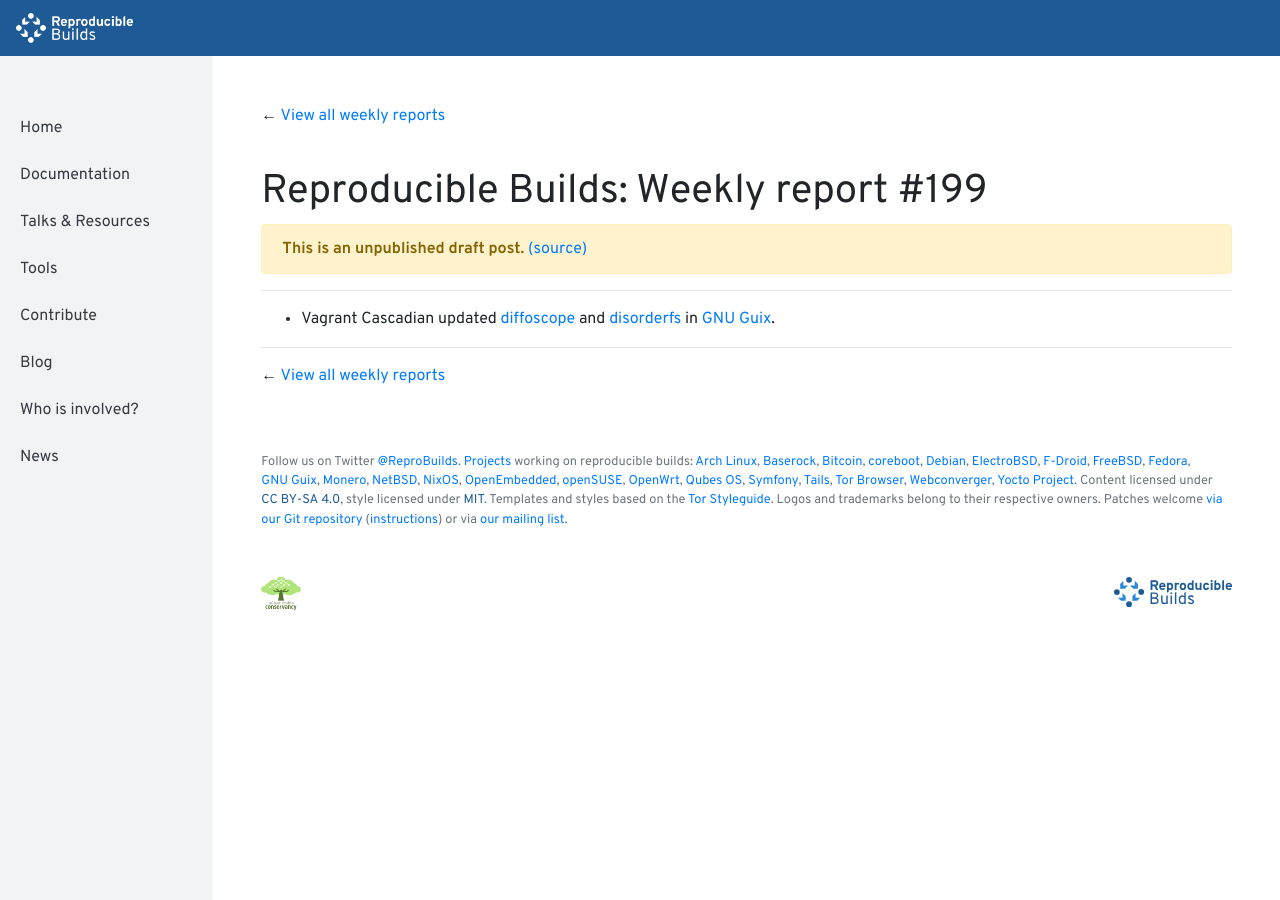
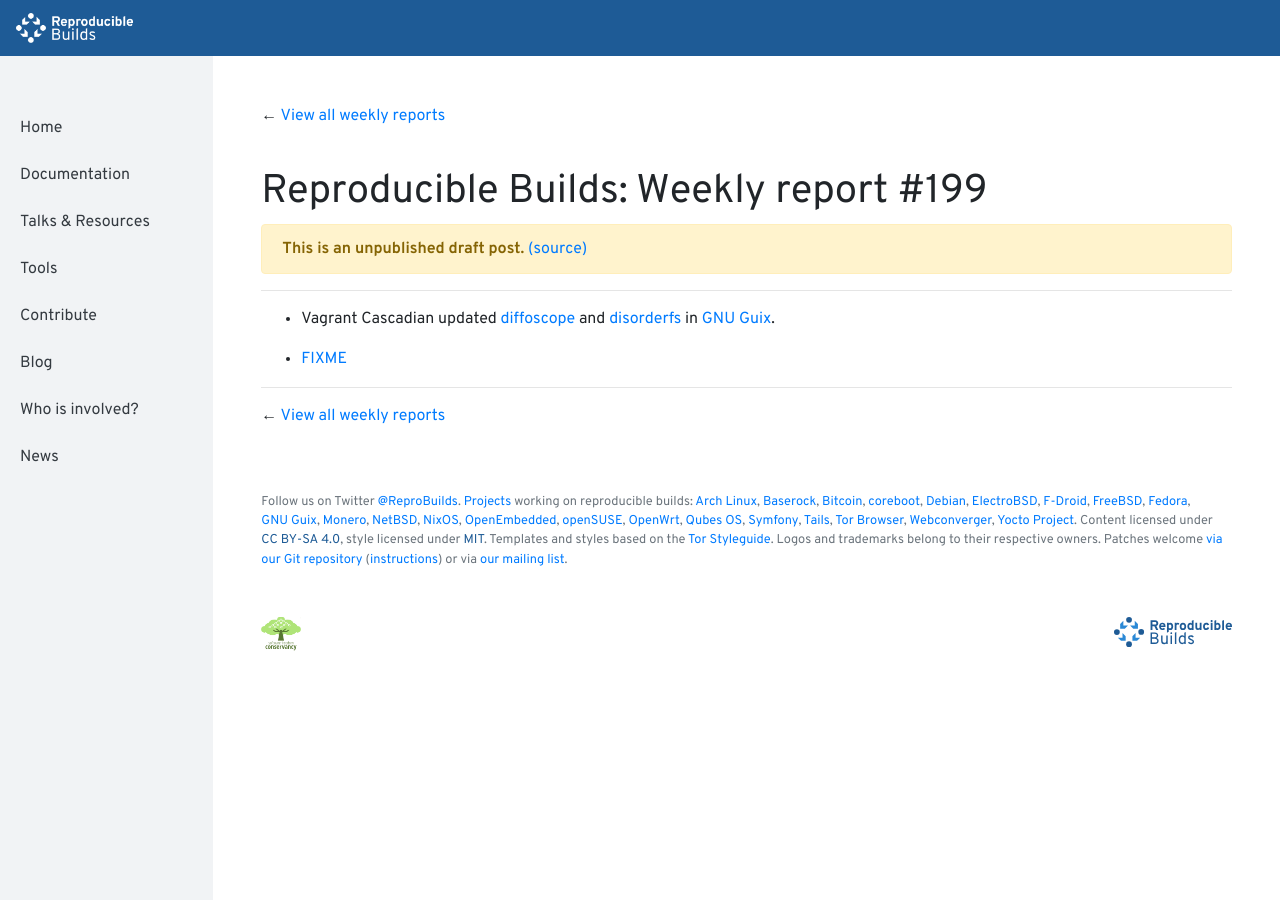
Before and after one commit to prototypefund/reproducible-website, a Jekyll site: the page built from _blog/posts/199.md, in a window 1280 px wide and 900 px high. Built offline with Jekyll 4.4.1, drawn with Linux system fonts in a browser that asks for light colours.

Commit message:
199 += #848660

```diff
--- a/_blog/posts/199.md
+++ b/_blog/posts/199.md
@@ -4,3 +4,5 @@
 ---
 
 * Vagrant Cascadian updated [diffoscope](https://git.savannah.gnu.org/cgit/guix.git/commit/?id=295de8cc1af9afc2683cee332793bff1730bf1b3) and [disorderfs](https://git.savannah.gnu.org/cgit/guix.git/commit/?id=75d12c40f7edd7f3abaada916d1c2018bd3b0d46) in [GNU Guix](https://www.gnu.org/software/guix/).
+
+* [FIXME](#848660)
```
